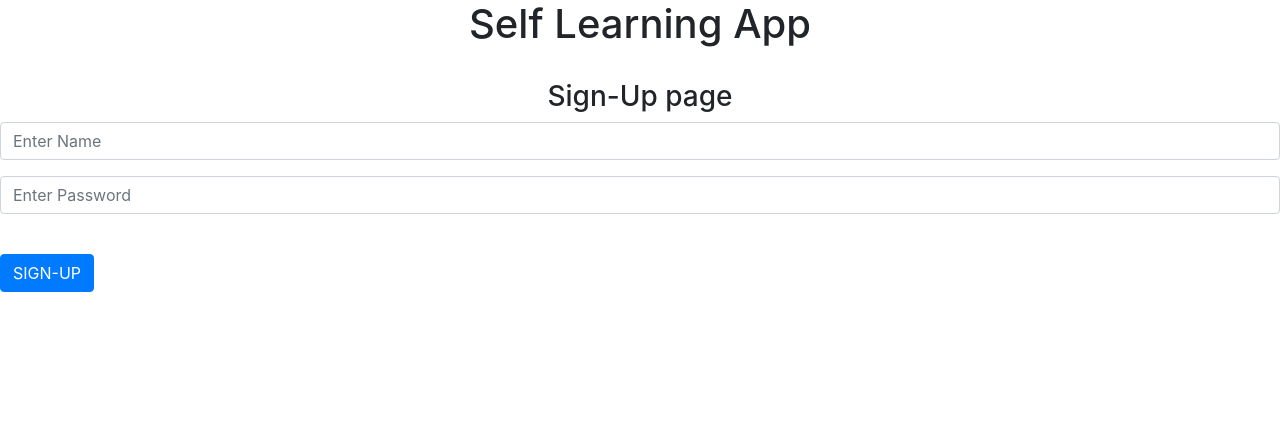
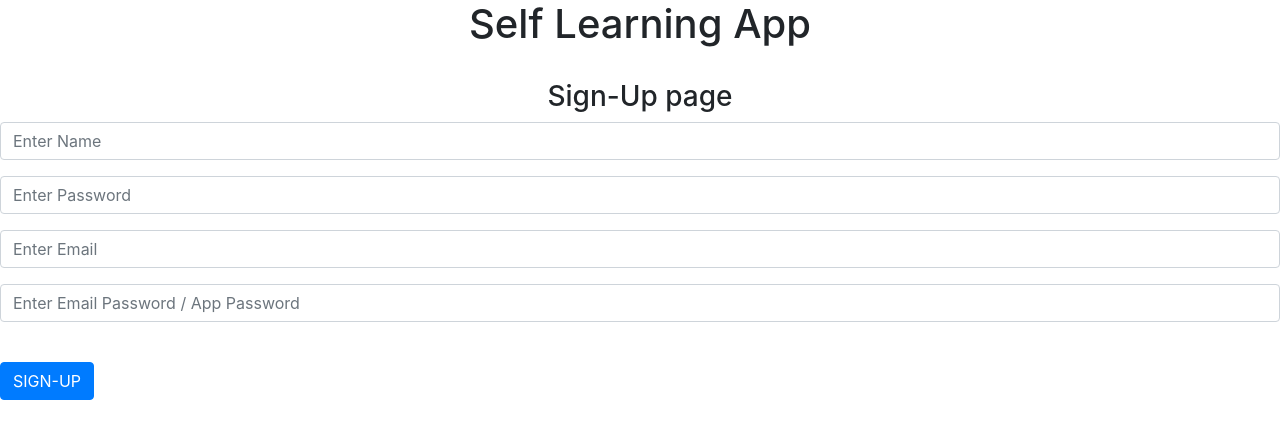
Before and after one commit to Vinodkannojiya/MCQ-APPLICATION, a Flask app: page /sign-up in a window 1280 px wide. Shown: the part 56-495 px from the top of the page. Run offline with Flask 2, Linux system fonts and the light colour scheme; some libraries are stand-ins or nearby versions.

Commit message:
Added: Added send mail part

```diff
--- a/main.py
+++ b/main.py
@@ -3,6 +3,8 @@ import sys
 from datetime import datetime
 from flask import Flask, render_template, request, redirect, url_for, flash, session
 from functools import wraps
+import smtplib
+from prettytable import PrettyTable
 
 app = Flask(__name__)
 app.config['SECRET_KEY'] = 'hjshjhdjahkjshkjdhjs'
@@ -18,10 +20,10 @@ class Database():
                                    cursorclass=pymysql.cursors.DictCursor)
         self.cur = self.con.cursor()
 
-    def create_user(self, username, password):
-        self.cur.execute(f"insert into user_table (username, password) "
-                         f"values (%s,%s)",
-                         (username, password))
+    def create_user(self, username, password, emailid, emailpassword):
+        self.cur.execute(f"insert into user_table (username, password, emailid, emailpassword) "
+                         f"values (%s,%s,%s,%s)",
+                         (username, password, emailid, emailpassword))
         self.con.commit()
 
     def check_user(self, username):
@@ -41,6 +43,11 @@ class Database():
 
     def list_of_question(self, sub):
         self.cur.execute(f"select * from question_table where subject_name='{sub}'")
+        res = self.cur.fetchall()
+        return res
+
+    def get_user_mail(self, user):
+        self.cur.execute(f"select emailid,emailpassword from user_table where username='{user}'")
         res = self.cur.fetchall()
         return res
 
@@ -104,7 +111,7 @@ class Database():
             max_num = int(max_sub_num[0]['max_num']) + 1
         else:
             max_num = 1
-        sub_name = sub_name.upper() +"_" + str(max_num)
+        sub_name = sub_name.upper() + "_" + str(max_num)
         question_query = "INSERT INTO question_table " \
                          f"(subject_name, added_date, question_number,question,option1,option2,option3,option4,answer)" \
                          " VALUES(%s,%s,%s,%s,%s,%s,%s,%s,%s)"
@@ -131,7 +138,6 @@ class Database():
         self.cur.execute(f"select question,answer from question_table where subject_name = '{sub_name}' ")
         res = self.cur.fetchall()
         return res
-
 
     def get_all_users(self):
         self.cur.execute(f"select * from user_table")
@@ -204,6 +210,9 @@ def sign_up():
     if request.method == 'POST':
         username = request.form.get('username')
         password = request.form.get('password')
+        emailid = request.form.get('emailid')
+        emailpassword = request.form.get('emailpass')
+
         user = Database().check_user(username)
         if user:
             flash('User already exists.', category='error')
@@ -212,7 +221,7 @@ def sign_up():
         elif len(password) < 5:
             flash('Password must be at least 5 characters.', category='error')
         else:
-            Database().create_user(username, password)
+            Database().create_user(username, password, emailid, emailpassword)
             flash('Account created!', category='success')
             return redirect("/login")
 
@@ -366,11 +375,13 @@ def add_question():
     else:
         return render_template("add_question.html")
 
+
 @app.route("/learn/<string:sub_name1>")
 @is_logged_in
 def learn_sub(sub_name1):
     res = Database().learning_subjects(sub_name1)
     return render_template("learn.html", words=res)
+
 
 @app.route("/learn", methods=['GET', 'POST'])
 @is_logged_in
@@ -378,5 +389,37 @@ def learn():
     res = Database().list_of_subjects()
     return render_template("subject.html", learn=res)
 
+
+@app.route("/mail", methods=['GET', 'POST'])
+@is_logged_in
+def send_reports_on_mail():
+    if request.method == 'POST':
+        receivers_mail = ["vinodkanojiya1694@gmail.com","pmpramod1992@gmail.com","manojkanojiya2006@gmail.com"]
+        username = session['username']
+        user_mail = Database().get_user_mail(username)
+        sender_mail = user_mail[0]['emailid']
+        sender_password = user_mail[0]['emailpassword']
+
+        for dest in receivers_mail:
+            s = smtplib.SMTP('smtp.gmail.com', 587)
+            s.ehlo()
+            s.starttls()
+            s.login(sender_mail, sender_password)
+            username = session['username']
+            status = Database().get_user_result_status(username)
+            message = PrettyTable(["user_name", "subject_name", "exam_date", "exam_completed", "passed_exams", "failed_exams",
+                             "percentage", "avg_score"])
+            for stat in status:
+                message.add_row([stat["user_name"], stat["subject_name"],
+                            stat["exam_date"], stat["no_of_exam_completed"],
+                            stat["passed_exams"], stat["failed_exams"],
+                            stat["percentage"], stat["avg_score"]])
+
+            s.sendmail(sender_mail, dest, message.get_string())
+            s.quit()
+    status = Database().get_user_result_status(username)
+    return render_template("home.html", status=status)
+
+
 if __name__ == "__main__":
-    app.run(port=5005, debug=True)
+    app.run(port=5006, debug=True)
--- a/queries.sql
+++ b/queries.sql
@@ -95,6 +95,9 @@ CREATE TABLE `learning`.`user_table` (
   `user_id` BIGINT NOT NULL AUTO_INCREMENT,
   `username` VARCHAR(1000) NOT NULL,
   `password` VARCHAR(1000) NOT NULL,
+  `emailid` VARCHAR(1000) NOT NULL,
+  `emailpassword` VARCHAR(1000) NOT NULL,
+   creation_date date
    PRIMARY KEY (`user_id`));
 
 
--- a/templates/home.html
+++ b/templates/home.html
@@ -48,7 +48,11 @@
 {% endfor %}
         </tbody></table></br>
 {% endif %}
-
+<form action="/mail" method="POST">
+     <div align="left">
+        <button type="submit" class="btn btn-primary" >Send Reports on Mail</button>
+     </div>
+</form>
 
 </body>
 </html>
--- a/templates/sign_up.html
+++ b/templates/sign_up.html
@@ -44,6 +44,12 @@
     <div class="form-group">
         <input type="password" class="form-control" id="password" name="password" placeholder="Enter Password"/>
     </div>
+    <div class="form-group">
+        <input class="form-control" id="emailid" name="emailid" placeholder="Enter Email"/>
+    </div>
+    <div class="form-group">
+        <input class="form-control" id="emailpass" name="emailpass" placeholder="Enter Email Password / App Password"/>
+    </div>
   <br />
   <button type="submit" class="btn btn-primary" >SIGN-UP</button>
 </form>
```
